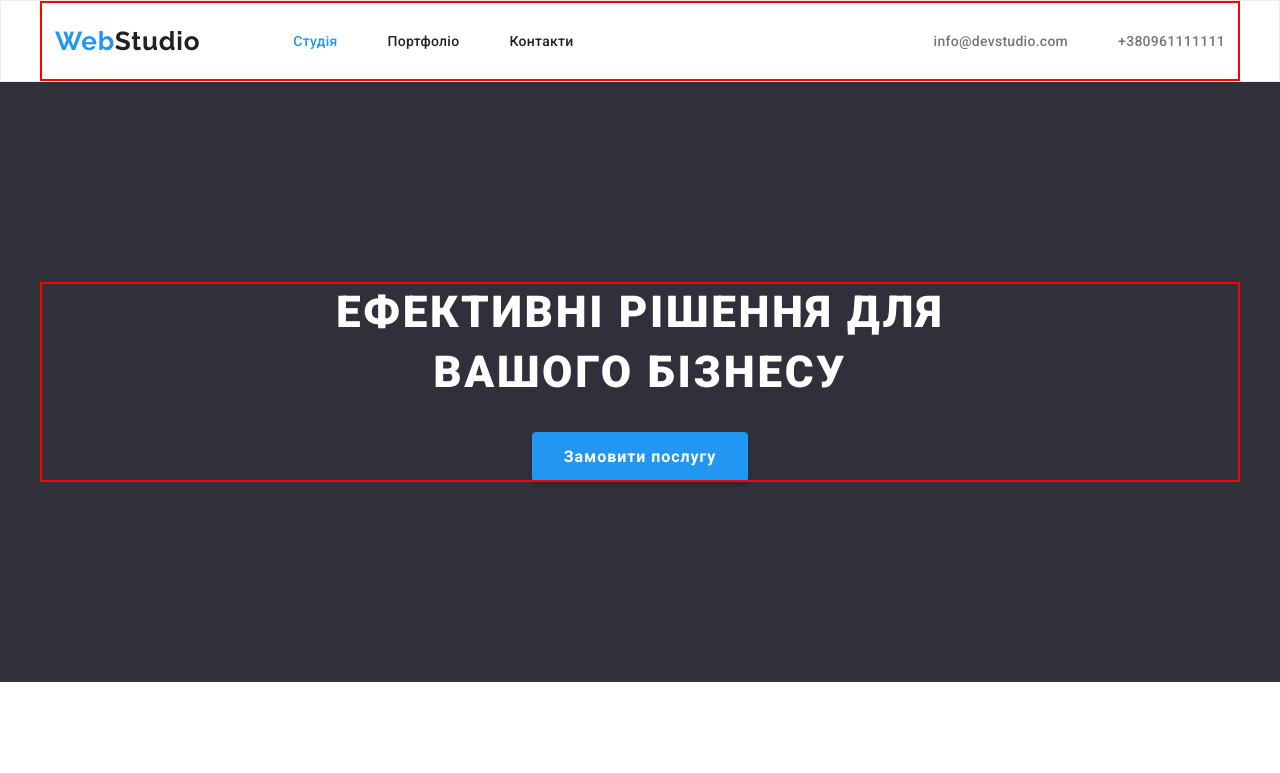
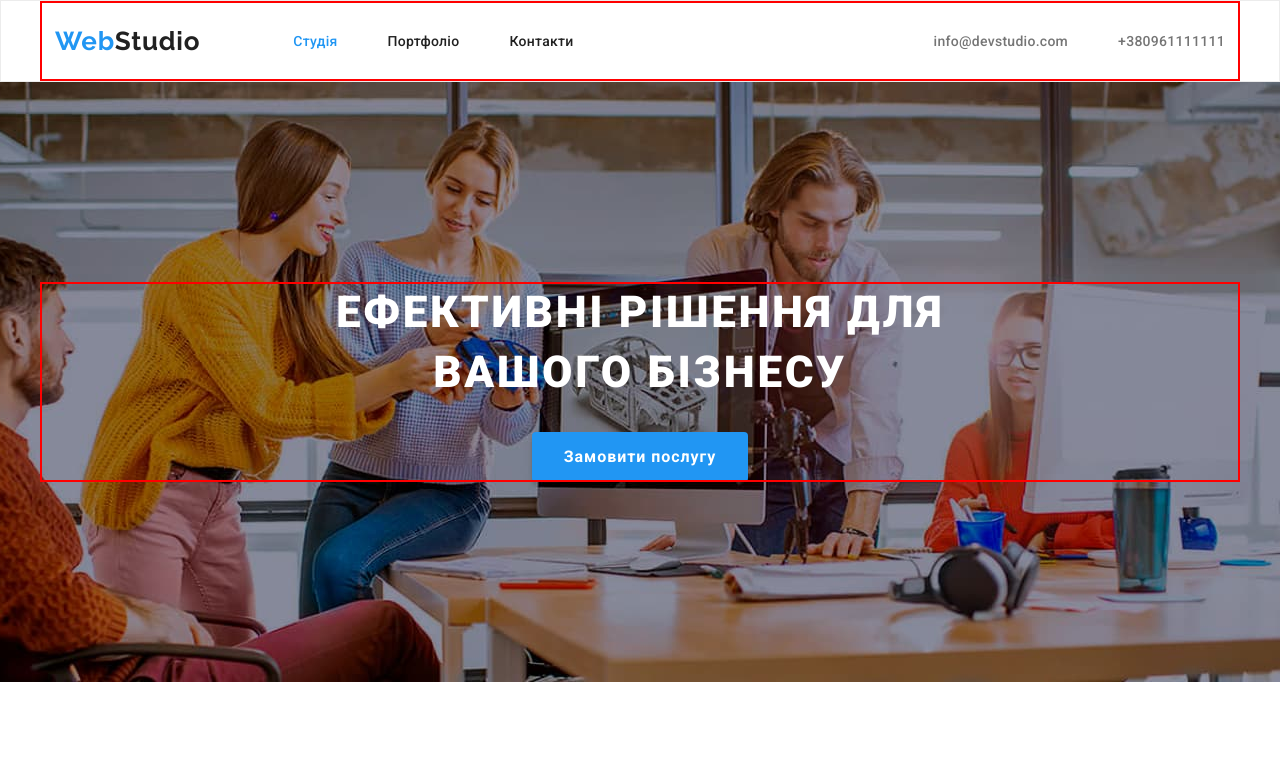
Before and after one commit to olga-nsr/goit-markup-hw-04, a plain HTML site: page index.html in a window 1280 px wide. Shown: the top 773 px of the page. Drawn offline with nearby package versions, Linux system fonts and the light colour scheme.

Commit message:
правки

```diff
--- a/css/styles.css
+++ b/css/styles.css
@@ -202,13 +202,19 @@ address {
 
 
 .hero {
+  max-width: 1600px;
+  margin: 0 auto;
   background-color: #2f303a;
   text-align: center;
   padding-top : 200px;
   padding-bottom: 200px;
+  background-image: url(../img/Img-hero.jpg);
+    background-repeat: no-repeat;
+background-position: center;
+background-size: cover;
+background-image: linear-gradient(rgba(47, 48, 58, 0.4));
+}
 
-
-}
 .hero-title {
   align-items: center;
   font-weight: 900;
@@ -265,7 +271,7 @@ address {
 .about-sub-tittle {
   font-size: 14px;
   line-height: calc(16 / 14);
-  padding-bottom: 10px;
+  margin-bottom: 10px;
 }
 .about-description {
   line-height: 24px;
@@ -286,7 +292,7 @@ address {
   line-height: calc(42 / 36);
   text-align: center;
   display: block;
-  padding-bottom: 50px;
+  margin-bottom: 50px;
 }
 .dev-list {
   display: flex;
```
Also changed, not shown: img/Img-hero.jpg (added).
